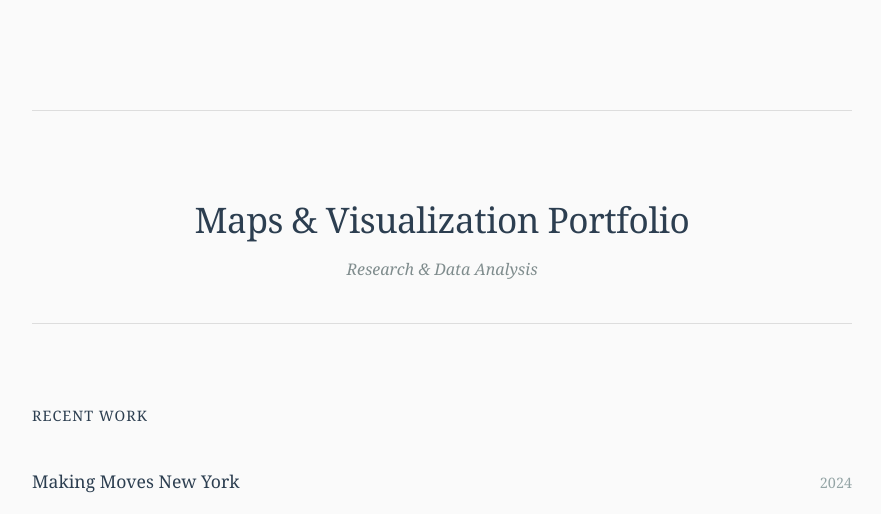
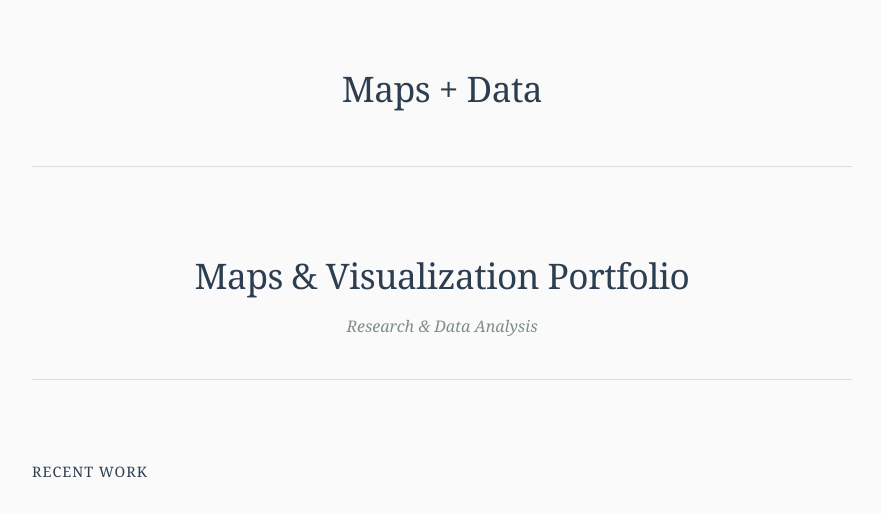
Before and after one commit to sa983/saatvik, a Jekyll site: the page built from index.html, in a window 1280 px wide. Shown: the top 514 px of the page, without its empty margins (198-1079 px from the left). Built offline with Jekyll 4.4.1, drawn with Linux system fonts in a browser that asks for light colours; grey boxes are pictures that could not be loaded.

Commit message:
tried a new style

```diff
--- a/_layouts/default.html
+++ b/_layouts/default.html
@@ -284,10 +284,7 @@
 <body>
 
 <header>
-    <h1>{{ page.title }}</h1>
-    {% if page.year %}
-      <div class="subtitle">{{ page.year }}</div>
-    {% endif %}
+    <h1>Maps + Data</h1>
 </header>
 
 <div class="section">
@@ -324,7 +321,7 @@
         {% if page.images | size > 1 %}
         <div class="gallery-indicators">
             {% for image in page.images %}
-            <span class="gallery-dot{% if forloop.first %} active{% endif %}" onclick="currentSlide(this, {{ forloop.index }})"></span>
+            <span class="gallery-dot{% if forloop.first %} active{% endif %}" onclick="currentSlide(this, {{ forloop.index0 }})"></span>
             {% endfor %}
         </div>
         {% endif %}
```
